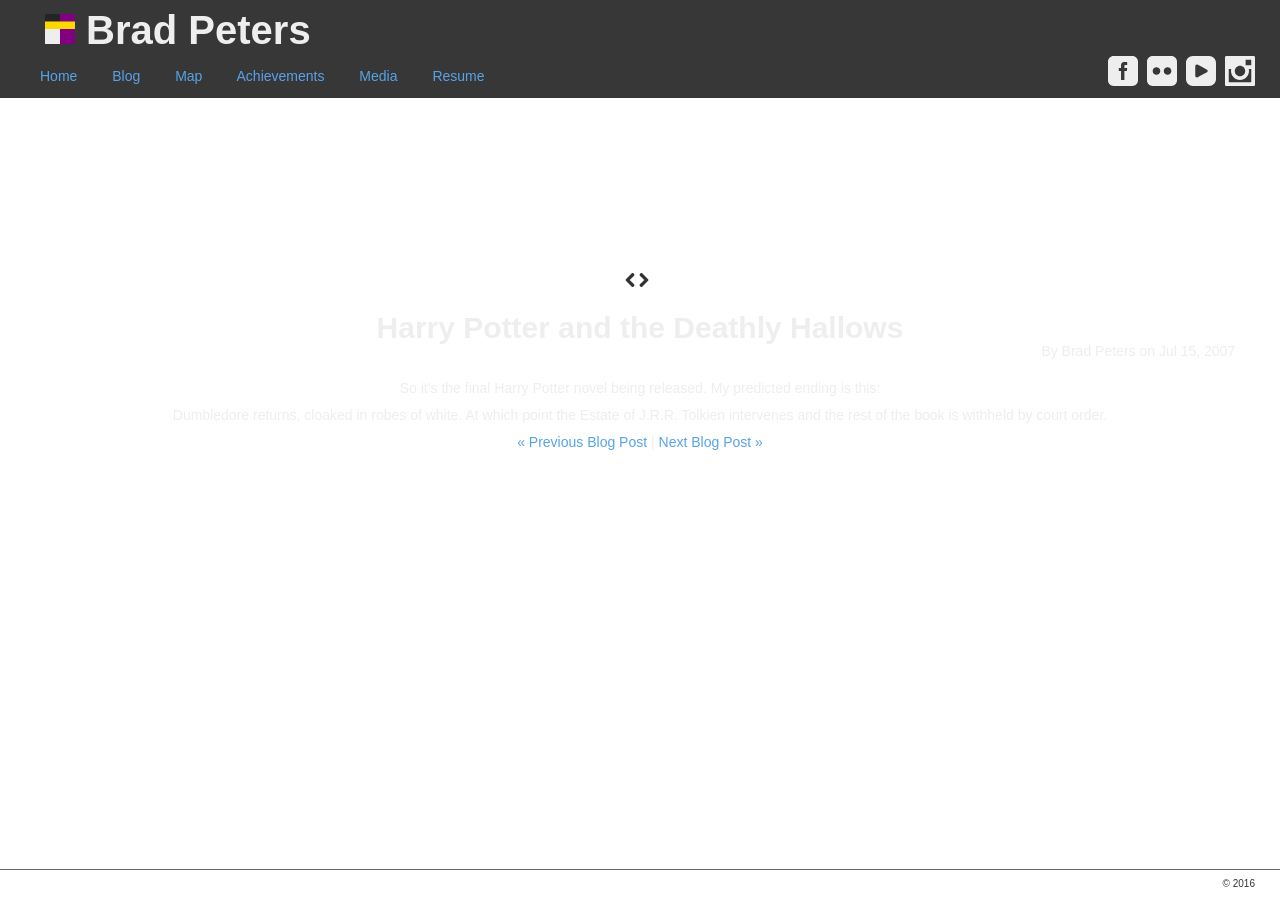
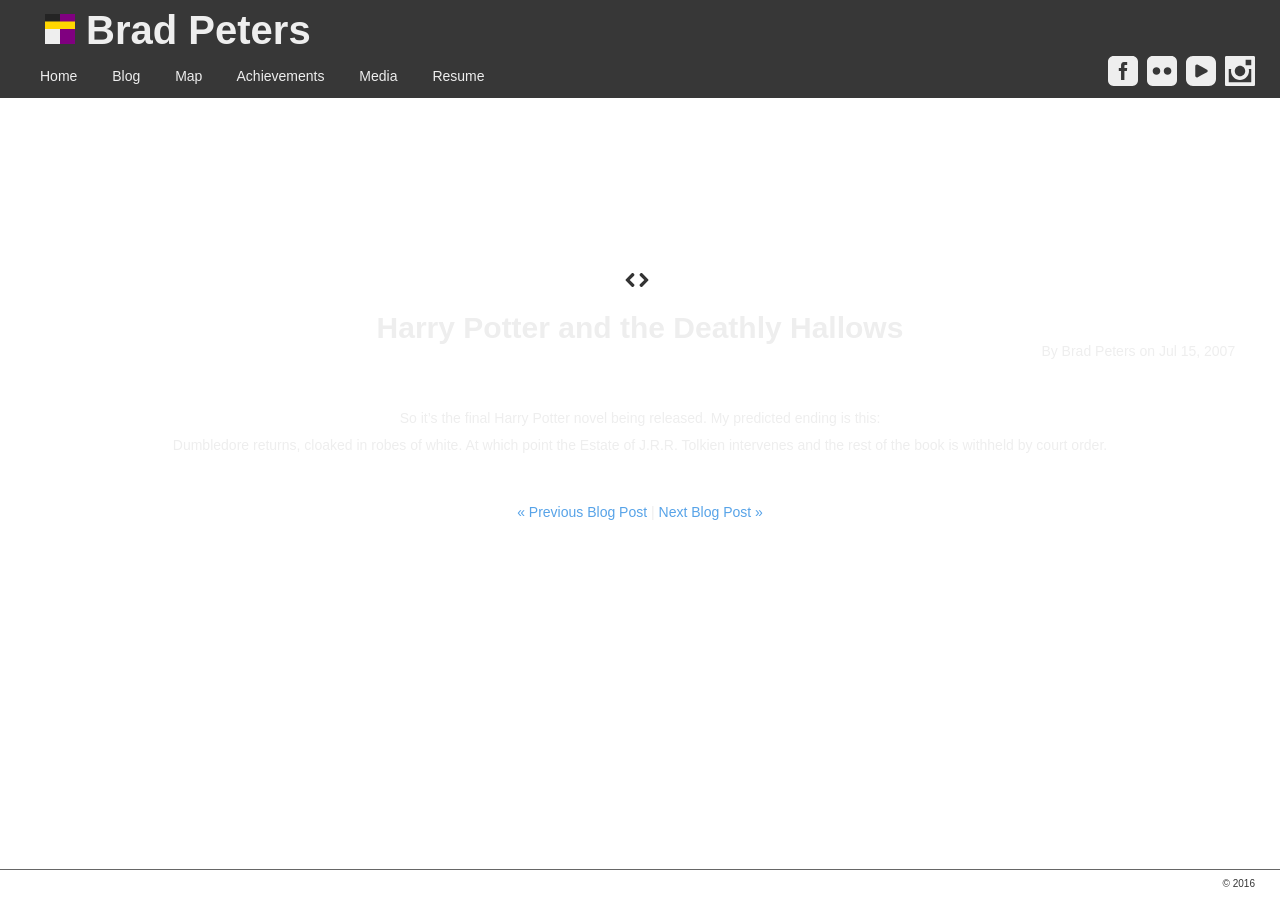
Before and after one commit to ubersejanus/ubersejanus.github.io, a Jekyll site: the page built from blog/_posts/2007-07-15-final-harry-potter.md, in a window 1280 px wide. Built offline with Jekyll 4.4.1, drawn with Linux system fonts in a browser that asks for light colours; Markdown is read by kramdown in place of the engine named in the settings; comment, search, counter and statistics services are not loaded.

Commit message:
still changing things

```diff
--- a/style.css
+++ b/style.css
@@ -79,11 +79,11 @@
 .sitelinks {
 	padding-left:40px;
 	line-height:43px;
-	height:43px;
-	color:#eee; }
+	height:43px; }
 
 .sitelinks a {
-	padding-right:2.5%; }
+	padding-right:2.5%;
+	color:#eee; }
 
 @media (max-width:500px) {
    .sitelinks {
@@ -185,7 +185,6 @@
 
 .centre {
 	text-align:center; }
-
 
 /* reference tooltips style */
 
@@ -429,3 +428,6 @@
 	width:875px;
 	margin-left: auto;
 	margin-right: auto; }
+
+.entry {
+	margin:50px; }
```
Also changed, not shown: blog/_posts/2016-01-01-test.md (+1 -0 lines).
